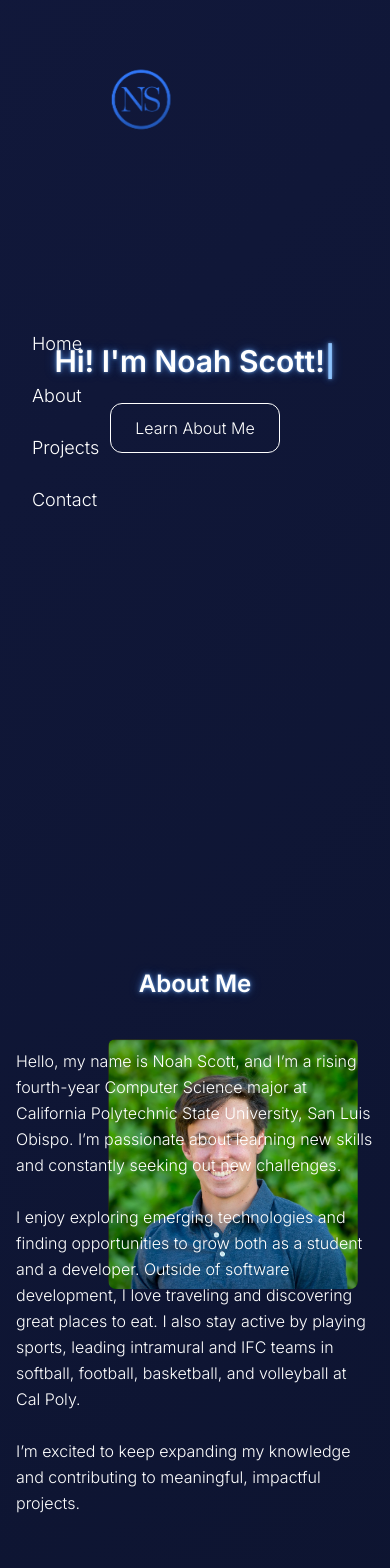
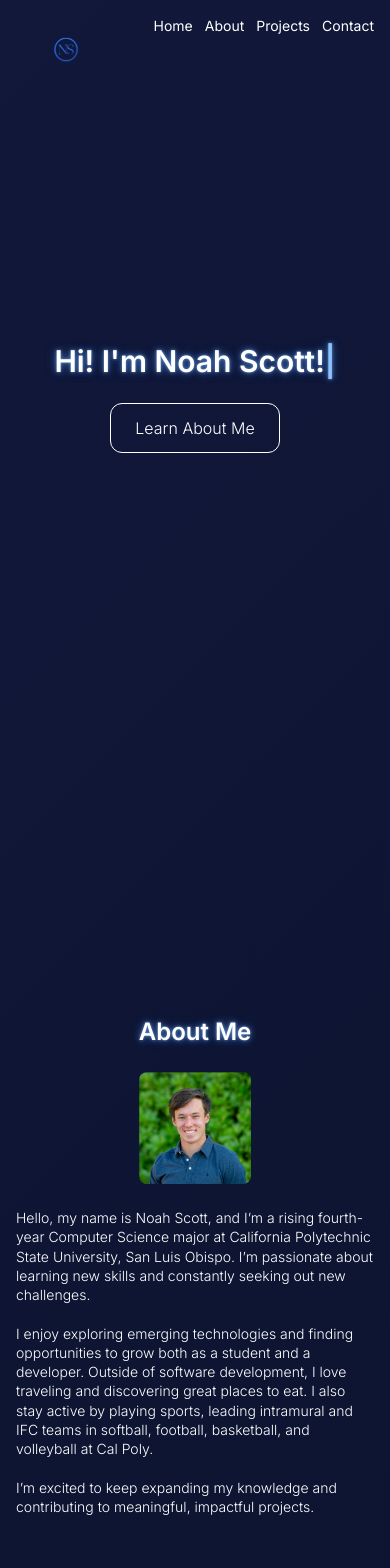
Before and after one commit to noahscott23/Personal-Portfolio, a Next.js app: page / in a window 390 px wide. Shown: the top 1568 px of the page. Built offline with nearby package versions, Linux system fonts and the light colour scheme.

Commit message:
mobile formatting

```diff
--- a/src/app/layout.tsx
+++ b/src/app/layout.tsx
@@ -38,8 +38,13 @@ export default function RootLayout({
         <link rel="apple-touch-icon" href="/favicon-logo.png" />
       </head>
       <body className={`${geistSans.variable} ${geistMono.variable} antialiased min-h-screen bg-black text-white`}>
-        {/* Logo in top left */}
-        <div className="fixed top-4 left-4 z-50">
+        {/* Logo for mobile */}
+        <div className="fixed top-4 left-4 z-50 md:hidden w-25 h-25">
+          <Image src="/NS-logo.png" alt="Noah Scott Logo" width={100} height={100} />
+        </div>
+
+        {/* Logo for desktop */}
+        <div className="hidden md:block fixed top-4 left-4 z-50">
           <Image
             src="/NS-logo.png"
             alt="Noah Scott Logo"
@@ -49,7 +54,7 @@ export default function RootLayout({
         </div>
 
         {/* Side Navigation */}
-        <div className="sidenav fixed left-8 top-1/2 transform -translate-y-1/2 z-50 flex flex-col gap-6">
+        <nav className="sidenav hidden md:flex fixed left-8 top-1/2 transform -translate-y-1/2 z-50 flex-col gap-6" aria-label="Side navigation">
           <a
             href="#"
             className="hvr-grow-rotate text-white hover:text-blue-400 font-light text-lg transition-all duration-300 hover:scale-110 hover:rotate-3 cursor-pointer"
@@ -78,7 +83,16 @@ export default function RootLayout({
           >
             Contact
           </a>
+        </nav>
+
+        {/* mobile navigation top right */}
+        <div className="flex md:hidden fixed top-4 right-4 z-50 gap-3">
+          <a href="#home" data-dest="home" className="text-sm text-white hover:text-blue-400">Home</a>
+          <a href="#about" data-dest="about" className="text-sm text-white hover:text-blue-400">About</a>
+          <a href="#projects" data-dest="projects" className="text-sm text-white hover:text-blue-400">Projects</a>
+          <a href="#contact" data-dest="contact" className="text-sm text-white hover:text-blue-400">Contact</a>
         </div>
+
 
         <div className="min-h-screen bg-black">{children}</div>
         <Analytics />
--- a/src/app/page.tsx
+++ b/src/app/page.tsx
@@ -71,10 +71,24 @@ export default function HomePage() {
       </div>
 
       {/* About Section */}
-      <div id="about" className="relative min-h-screen flex items-center justify-center px-4">
+      <div id="about" className="relative min-h-screen flex flex-col md:flex-row items-center justify-center px-4 gap-8">
         {/* Centered Text */}
-        <div className="text-left text-white font-light text-base leading-relaxed max-w-xl z-10 mb-12">
-          <h2 className="w-full text-2xl md:text-4xl font-semibold mb-12 text-white text-center glow-text">About Me</h2>
+        <div className="text-left text-white font-light text-sm md:text-base leading-snug md:leading-relaxed max-w-full md:max-w-xl z-10 order-last md:order-first">
+
+          <h2 className="w-full text-2xl md:text-4xl font-semibold mb-6 text-white text-center glow-text">About Me</h2>
+          {/* mobile image */}
+          <div className="md:hidden w-full flex justify-center mb-6">
+            <div className="relative w-28 sm:w-40">
+              <Image
+                src="/noahscott.png"
+                alt="Noah Scott"
+                width={720}
+                height={1028}
+                className="rounded-lg object-cover"
+                priority
+              />
+            </div>
+          </div>
           <p>
             Hello, my name is Noah Scott, and I’m a rising fourth-year Computer Science major at
             California Polytechnic State University, San Luis Obispo. I’m passionate about learning new
@@ -91,8 +105,8 @@ export default function HomePage() {
           </p>
         </div>
 
-        {/* Right-Aligned Image */}
-        <div className="absolute right-8 top-80 transform -translate-y-1/2">
+        {/* Desktop-only image*/}
+        <div className="hidden md:block absolute right-8 top-80 transform -translate-y-1/2">
           <Image
             src="/noahscott.png"
             alt="Noah Scott"
@@ -346,7 +360,7 @@ export default function HomePage() {
               <img
                 src="/github-logo.png"
                 alt="GitHub"
-                className="h-32"
+                className="w-auto max-w-full h-20 sm:h-28 md:h-32 object-contain"
               />
             </a>
             <a
@@ -358,7 +372,7 @@ export default function HomePage() {
               <img
                 src="/linkedin-logo.png"
                 alt="LinkedIn"
-                className="h-32"
+                className="w-auto max-w-full h-20 sm:h-28 md:h-32 object-contain"
               />
             </a>
             <a
@@ -370,7 +384,7 @@ export default function HomePage() {
               <img
                 src="/email2.png"
                 alt="Email"
-                className="h-32"
+                className="w-auto max-w-full h-20 sm:h-28 md:h-32 object-contain"
               />
             </a>
           </div>
```
